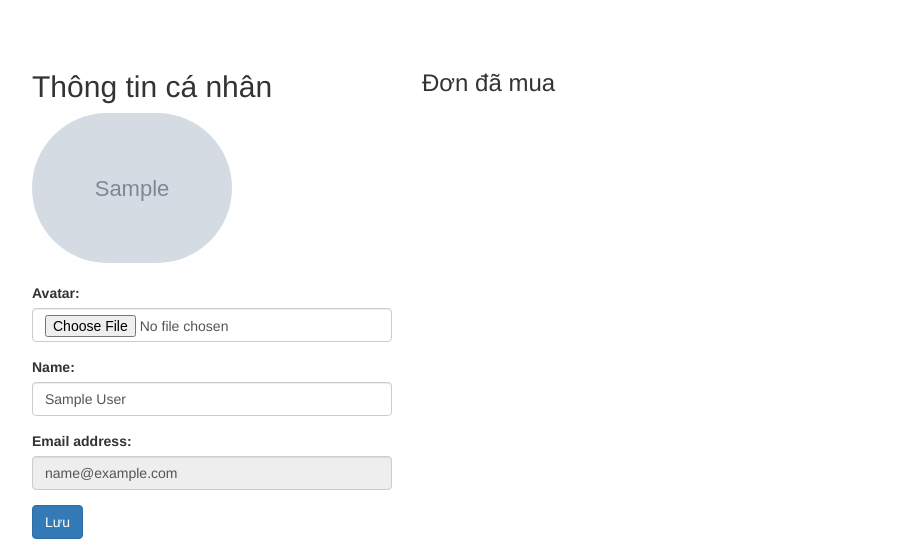
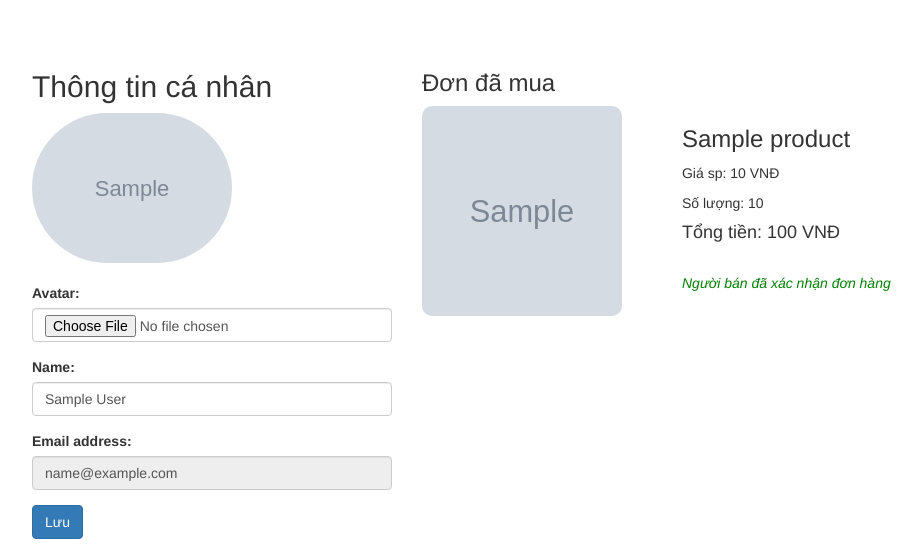
Before and after one commit to nhan-bui/Digital_fashion_shop, a Flask app: page /user in a window 1280 px wide. Shown: the part 52-608 px from the top of the page, without its empty margins (53-975 px from the left). Run offline with Flask 3, Linux system fonts and the light colour scheme; a user stored in the database is signed in; tables that the repository leaves empty hold one stand-in row (values such as "Sample post"); grey boxes marked "Sample" are stand-in pictures; some libraries are stand-ins or nearby versions.

Commit message:
add bill commit

```diff
--- a/main.py
+++ b/main.py
@@ -100,15 +100,25 @@ def user_page():
             return render_template("user.html", err=err)
         except Exception:
             err = 1
+    bills = Cart.query.filter(Cart.user_id.__eq__(current_user.id), Cart.is_bill.__eq__(True))
 
-    return render_template("user.html", err=err)
+    return render_template("user.html", err=err, bills=bills)
 
 
-@app.route("/cart")
+@app.route("/cart", methods=["get", "post"])
 def cart():
     if not current_user.is_authenticated:
         return redirect(url_for("login"))
-    item_cart = Cart.query.filter(Cart.user_id.__eq__(current_user.id), Cart.is_bill == False)
+    item_cart = Cart.query.filter(Cart.user_id.__eq__(current_user.id), Cart.is_bill.__eq__(False))
+
+    if request.method.__eq__("POST"):
+        product_id = request.form.get("product_id")
+        user_id = current_user.id
+        quantity = int(request.form.get("quantity"))
+        try:
+            utils.make_bill(product_id=product_id, user_id=user_id, quantity=quantity)
+        except Exception as e:
+            return "Đã có lỗi xảy ra"
 
     return render_template("cart.html", item_cart=item_cart)
 
--- a/templates/user.html
+++ b/templates/user.html
@@ -46,7 +46,32 @@
 
     </div>
     <div class="col-sm-8">
-      <h3>Đơn đã mua</h3>
+        <h3>Đơn đã mua</h3>
+        {% for bill in bills %}
+        <div class="card">
+          <div class="row no-gutters">
+            <div class="col-md-4">
+              <img src="{{url_for('static', filename=bill.product.image)}}" alt="{{bill.product.name}}" class="card-img" style="width: 200px; height: 210px; border-radius: 10px;">
+            </div>
+            <div class="col-md-8">
+              <div class="card-body">
+                  <h3 class="card-title">{{bill.product.name}}</h3>
+                  <p>Giá sp: {{bill.product.price}} VNĐ</p>
+                  <p>Số lượng: {{bill.quantity}}</p>
+                  <h4>Tổng tiền: {{bill.product.price * bill.quantity}} VNĐ</h4>
+                  <br>
+                  {% if bill.admin_confirm %}
+                  <p style="color:green"><em>Người bán đã xác nhận đơn hàng</em></p>
+                  {% else %}
+                  <p style="color:gray; float:right"><em>Người bán chưa xác nhận đơn hàng</em></p>
+                  {% endif %}
+              </div>
+            </div>
+          </div>
+        </div>
+<br>
+
+{% endfor %}
 
     </div>
   </div>
```
Also changed, not shown: utils.py (+9 -1 lines).
